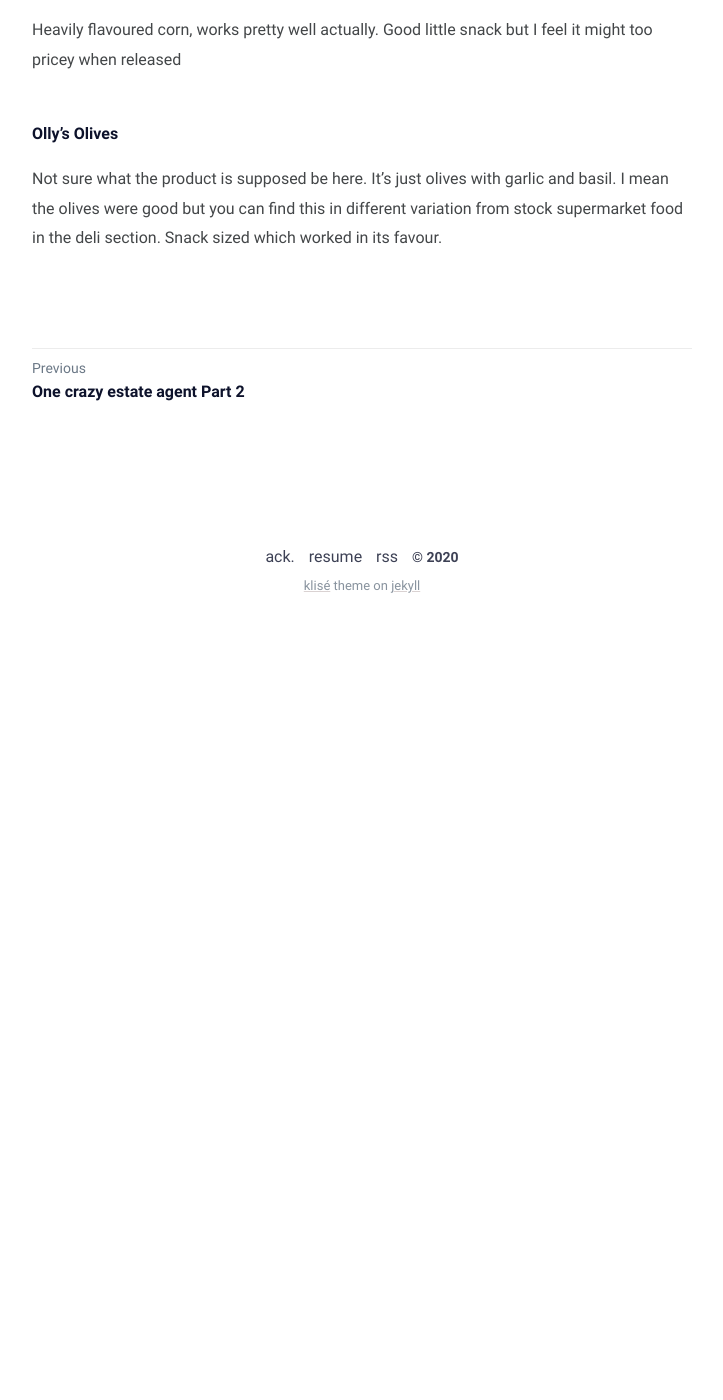
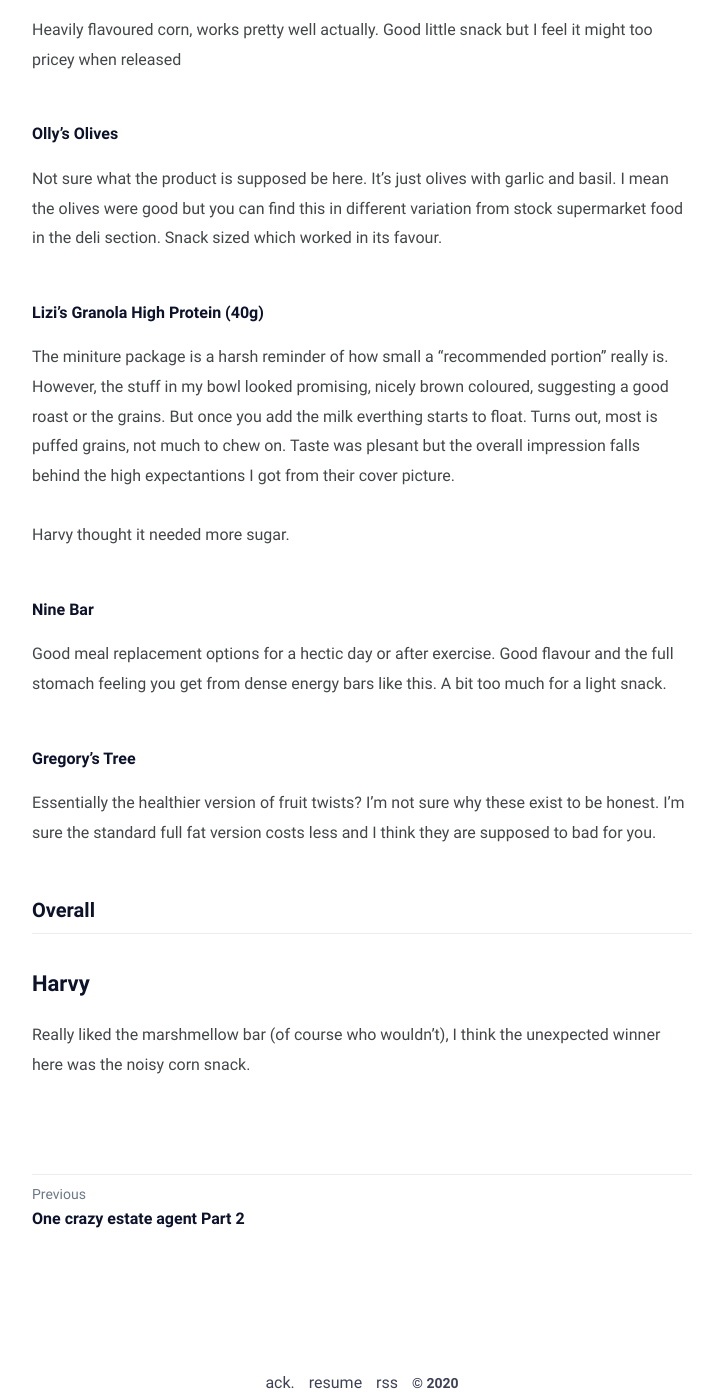
Before and after one commit to harvy4002/harvy4002.github.io, a Jekyll site: the page built from _posts/yummy-yummy-june-box/2020-06-12-yummy-yummy-june-box.md, in a window 1280 px wide and 1400 px high, scrolled down 1827 px. Shown: the whole window, without its empty margins (278-1001 px from the left). Built offline with Jekyll 4.4.1, drawn with Linux system fonts in a browser that asks for light colours; before the commit the page ends 2457 px from its top, so only the background shows below that.

Commit message:
More June foox box text

```diff
--- a/_posts/yummy-yummy-june-box/2020-06-12-yummy-yummy-june-box.md
+++ b/_posts/yummy-yummy-june-box/2020-06-12-yummy-yummy-june-box.md
@@ -38,3 +38,20 @@
 
 ##### Olly's Olives
 Not sure what the product is supposed be here. It's just olives with garlic and basil. I mean the olives were good but you can find this in different variation from stock supermarket food in the deli section. Snack sized which worked in its favour.
+
+##### Lizi's Granola High Protein (40g)
+The miniture package is a harsh reminder of how small a "recommended portion" really is. However, the stuff in my bowl looked promising, nicely brown coloured, suggesting a good roast or the grains. But once you add the milk everthing starts to float. Turns out, most is puffed grains, not much to chew on. Taste was plesant but the overall impression falls behind the high expectantions I got from their cover picture.
+
+Harvy thought it needed more sugar.
+
+##### Nine Bar
+Good meal replacement options for a hectic day or after exercise. Good flavour and the full stomach feeling you get from dense energy bars like this. A bit too much for a light snack.
+
+##### Gregory's Tree
+Essentially the healthier version of fruit twists? I'm not sure why these exist to be honest. I'm sure the standard full fat version costs less and I think they are supposed to bad for you.
+
+### Overall
+
+Harvy
+-----
+Really liked the marshmellow bar (of course who wouldn't), I think the unexpected winner here was the noisy corn snack.
```
